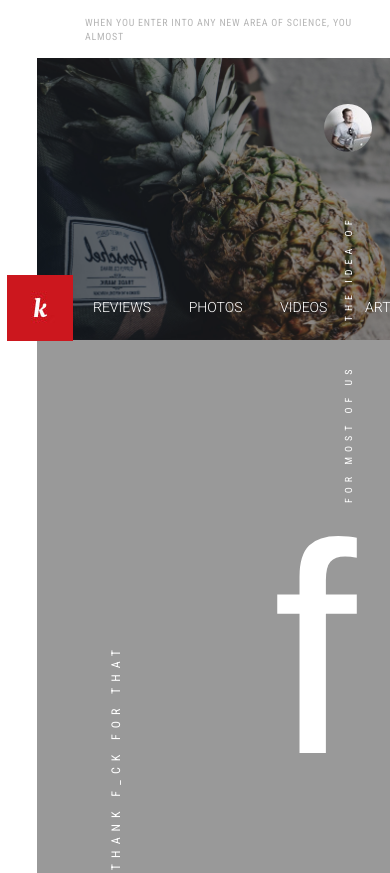
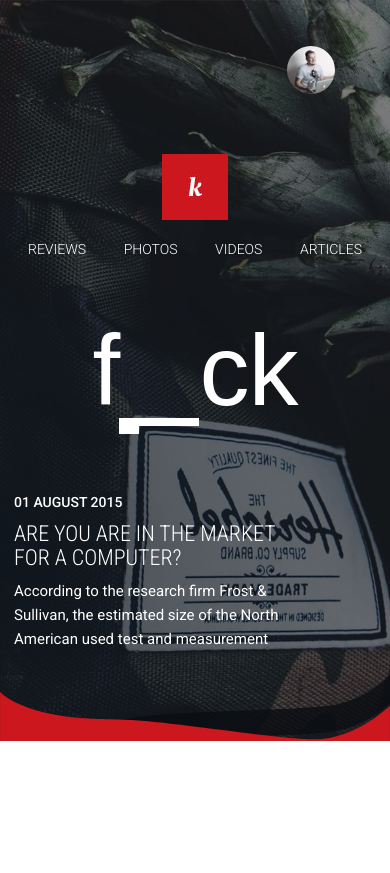
Before and after one commit to AndreyDorodnev/Magazine-template, a website: page index.html in a window 390 px wide. Shown: the top 873 px of the page. After the commit the page ends 844 px from the top, so only its background shows below. Drawn offline with nearby package versions, Linux system fonts and the light colour scheme; files that its build step writes are made by us from their sources; files whose address does not match are found by name; a web font is replaced by a local one.

Commit message:
header adaptive styling

```diff
--- a/scss/blocks/divider.scss
+++ b/scss/blocks/divider.scss
@@ -7,3 +7,9 @@
     color: $divider-text-color;
     text-transform: uppercase;
 }
+
+@media(max-width:500px){
+    .divider{
+        display: none;
+    }
+}
--- a/scss/blocks/header.scss
+++ b/scss/blocks/header.scss
@@ -36,10 +36,14 @@ header{
             padding-top: 46px;
             margin-right: 55px;
             svg{
+                transition: 0.3s;
                 cursor: pointer;
                 fill: $white;
                 width: 16px;
                 height: 16px;
+                &:hover{
+                    fill: $red;
+                }
             }
             .profile-img{
                 display: block;
@@ -78,12 +82,16 @@ header{
                 padding-bottom: 4px;
                 li{
                     a{
+                        transition: 0.3s;
                         text-decoration: none;
                         font-family: 'Roboto', sans-serif;
                         font-weight: 300;
                         font-size: 14px;
                         text-transform: uppercase;
                         color: $white;
+                        &:hover{
+                            color: $red;
+                        }
                     }
                 }
             }
@@ -92,6 +100,7 @@ header{
             margin-top: 156px;
             position: relative;
             z-index: 2;
+            padding-bottom: 232px;
             .label{
                 display: block;
                 margin-left: 236px;
@@ -213,3 +222,118 @@ header{
         }
     }
 }
+
+@media(max-width:1550px){
+    header{
+        .header-content{
+            background-size: cover;
+        }
+    }
+}
+
+@media(max-width:1400px){
+    header{
+        .header-content{
+            .info{
+                .header-text{
+                    margin-top: -20px;
+                }
+            }
+        }
+    }
+}
+
+@media(max-width:1250px){
+    header{
+        .header-content{
+            .info{
+                margin-top: 60px;
+                .label{
+                    font-size: 200px;
+                    margin-left: 60px;
+                    margin-right: auto;
+                    .underline{
+                        width: 140px;
+                    }
+                }
+                .header-text{
+                    margin-top: 20px;
+                }
+            }
+        }
+    }
+}
+
+@media(max-width:1024px){
+    header{
+        .header-content{
+            .info{
+                padding-bottom: 140px;
+                .label{
+                    margin: 0 auto;
+                    text-align: center;
+                }
+                .header-text{
+                    margin: 40px auto 0;
+                }
+            }
+            .left-label, .right-label{
+                display: none;
+            }
+        }
+    }
+}
+
+@media(max-width:650px){
+    header{
+        .header-content{
+            .info{
+                .label{
+                    font-size: 100px;
+                    .underline{
+                        width: 80px;
+                        height: 8px;
+                        &::after{
+                            width: 20px;
+                            height: 8px;
+                            top: 8px;
+                        }
+                    }
+                }
+                .header-text{
+                    width: 100%;
+                    margin-top: 70px;
+                    padding: 0 14px;
+                    h1{
+                        font-size: 22px;
+                        line-height: 24px;
+                    }
+                }
+            }
+        }
+    }
+}
+
+@media(max-width:500px){
+    header{
+        .header-content{
+            margin-left: 0;
+            .menu{
+                margin: 60px auto 0;
+                max-width: 100%;
+                flex-wrap: wrap;
+                justify-content: center;
+                ul{
+                    margin: 20px 20px 0;
+                }
+            }
+            .info{
+                padding-bottom: 90px;
+                .header-text{
+                    max-width: 300px;
+                    margin-left: 0;
+                }
+            }
+        }
+    }
+}
```
